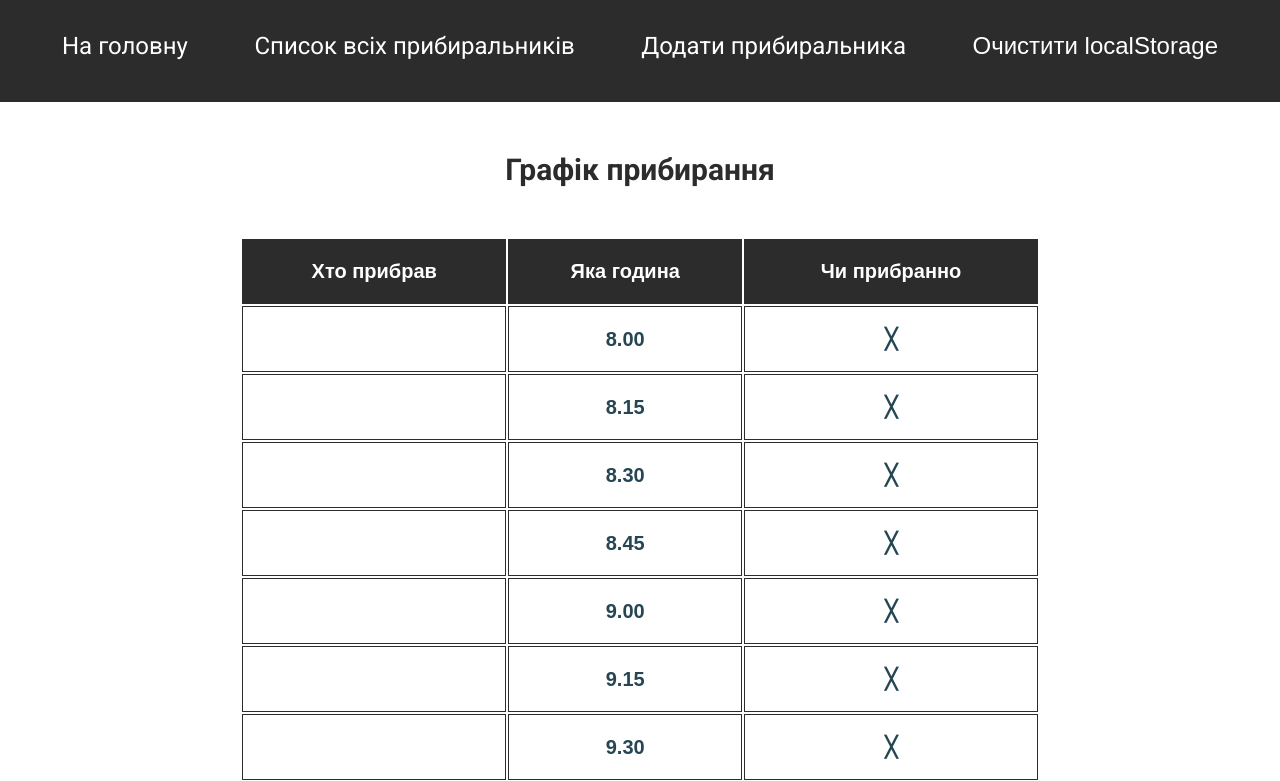
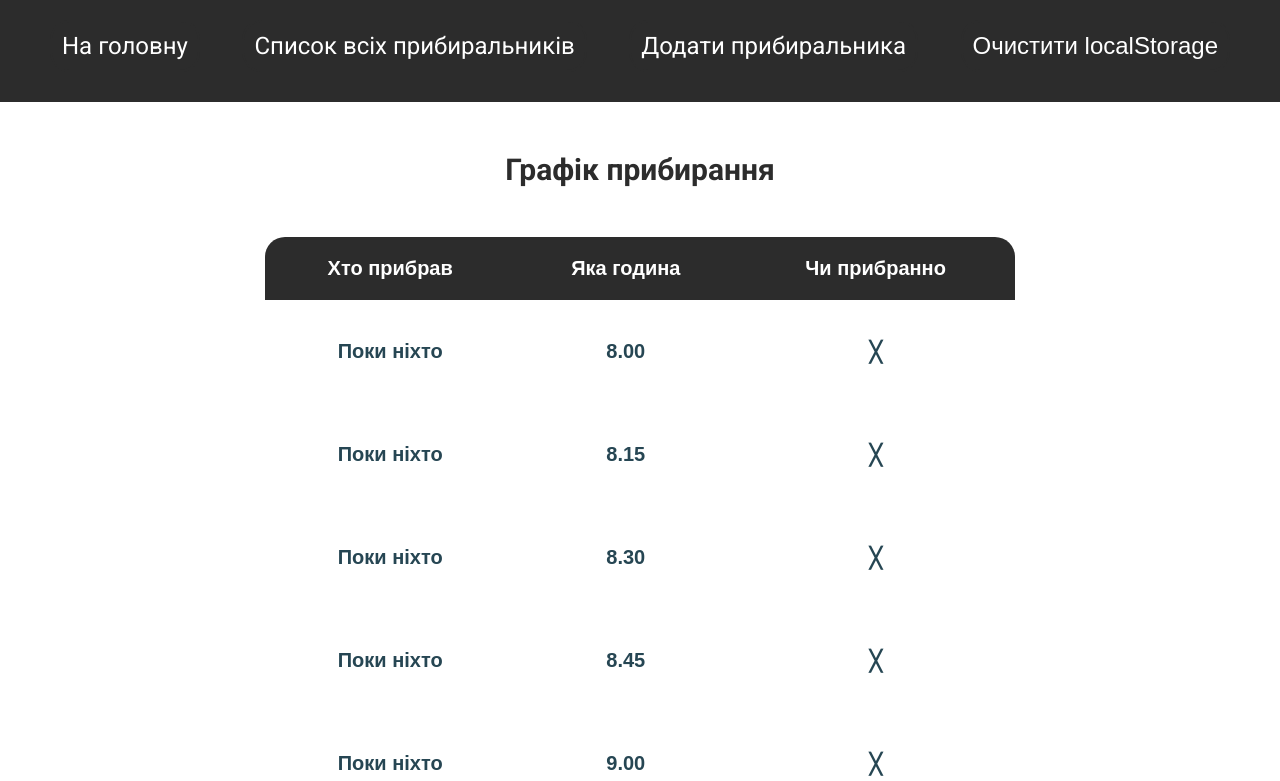
Before and after one commit to SashaPylypyuk/vue_cleaning-schedule, a Vue app: page /#/ in a window 1280 px wide. Shown: the top 781 px of the page. Built offline with nearby package versions, Linux system fonts and the light colour scheme.

Commit message:
Redesigned the style

```diff
--- a/src/components/Header.vue
+++ b/src/components/Header.vue
@@ -38,6 +38,7 @@ export default {
   background-color: #2c2c2c;
 
   &__item {
+    outline: none;
     border: 2px solid #2c2c2c;
     margin-bottom: 10px;
     border-radius: 20px;
@@ -51,7 +52,7 @@ export default {
 
     &:hover {
       color: #2060f6;
-      border: 2px solid #fff;
+      border: 2px solid #2060f6;
     }
 
     &--button {
--- a/src/views/Schedule.vue
+++ b/src/views/Schedule.vue
@@ -17,6 +17,9 @@
       </tr>
       <tr v-for="hour in allHours" :key="hour.time" class="table__row" :class="{'table__row--cleaned': hour.isCleaned}">
         <th class="table__cell">
+          <p v-if="!hour.whoClean">
+            Поки ніхто
+          </p>
           {{ hour.whoClean }}
         </th>
         <th class="table__cell">
@@ -51,13 +54,13 @@ export default {
 }
 
 .table {
-  width: 800px;
+  border-spacing: 0;
+  width: 750px;
   margin: 0 auto;
   font-family: sans-serif;
 
   &__cell {
     font-size: 20px;
-    border: 1px solid #2c2c2c;
     padding: 20px 5px;
   }
 
@@ -66,6 +69,12 @@ export default {
     font-size: 25px;
     color: #fff;
     background-color: #2c2c2c;
+    :first-child {
+      border-top-left-radius: 20px;
+    }
+    :last-child {
+      border-top-right-radius: 20px;
+    }
     }
     &--cleaned {
       background-color: rgba($color: #2060f6, $alpha: .5);
```
